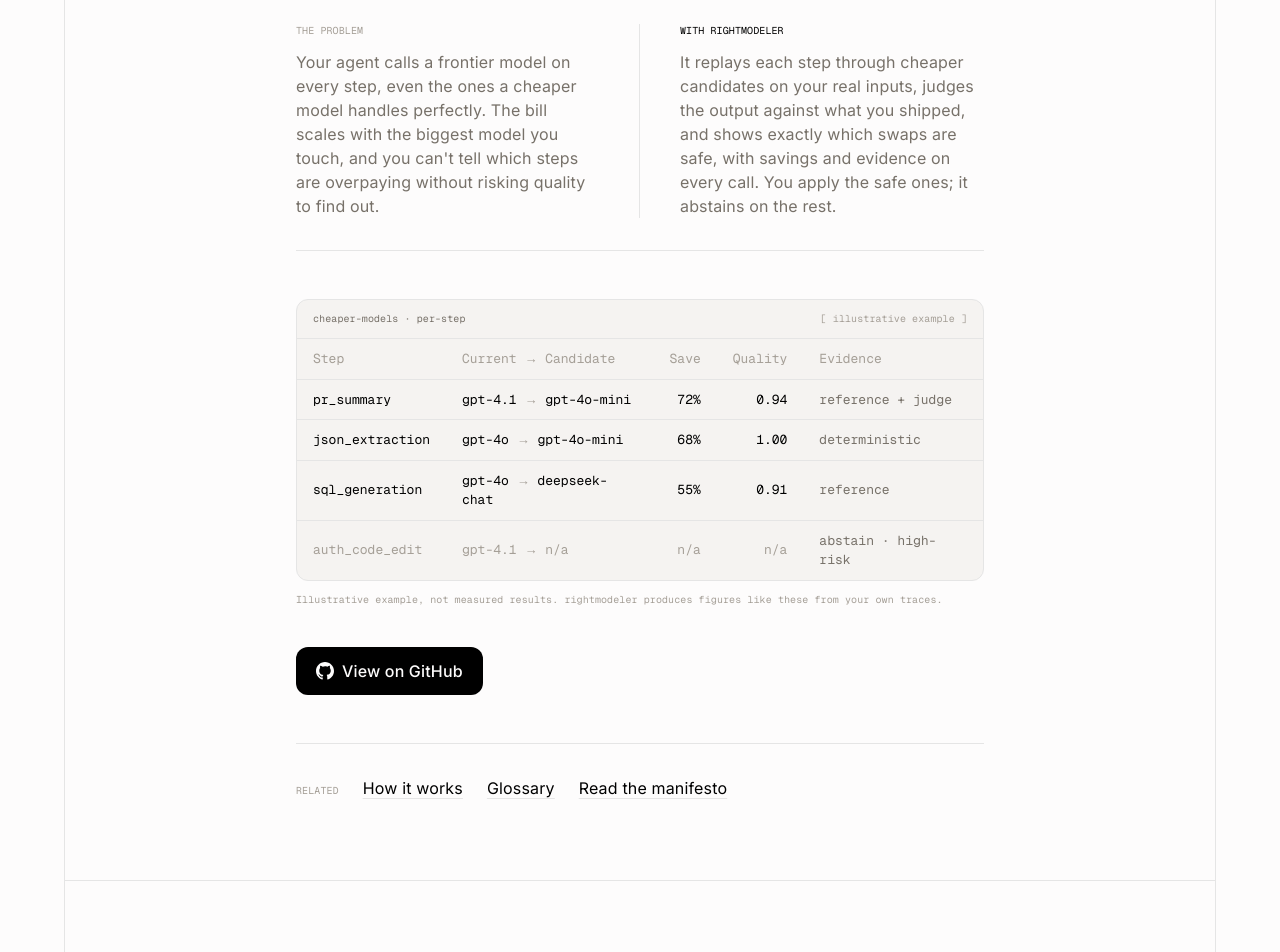
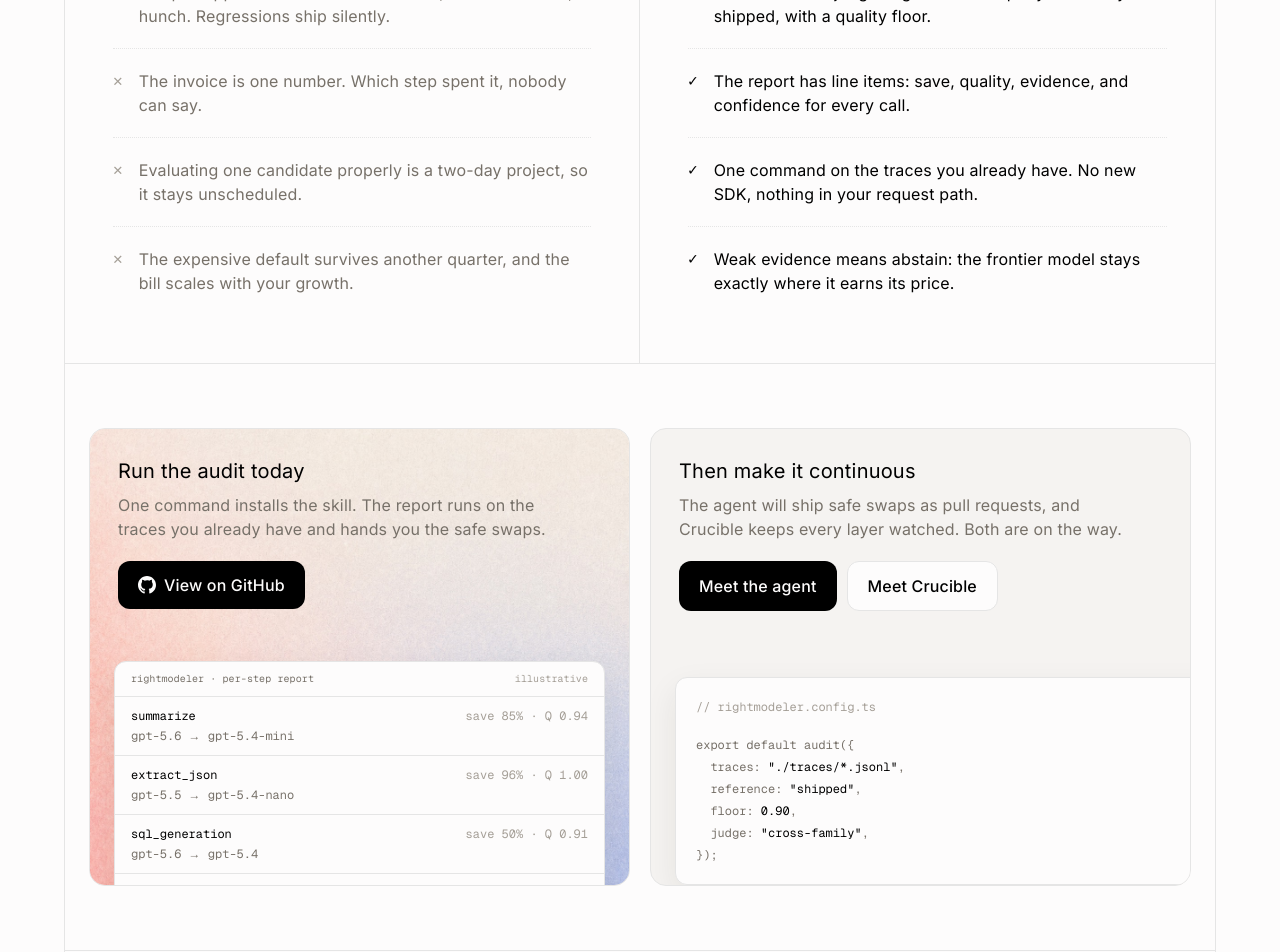
Before and after one commit to elm-os/rightmodeler, a Next.js app in the folder apps/web/: page /use-cases/reduce-llm-costs in a window 1280 px wide. Shown: the part 740-1692 px from the top of the page. Built offline with nearby package versions, Linux system fonts and the light colour scheme.

Commit message:
feat(web): before-after catalog layout for reduce-llm-costs (#17)
* feat(web): before-after catalog layout for the reduce-llm-costs page

* fix(web): hoist config panel helpers to module scope

* feat(web): grain backdrop on the run-the-audit card

```diff
--- a/apps/web/src/app/use-cases/reduce-llm-costs/page.tsx
+++ b/apps/web/src/app/use-cases/reduce-llm-costs/page.tsx
@@ -1,11 +1,11 @@
 import type { Metadata } from "next";
+import Image from "next/image";
+import Link from "next/link";
 import { JsonLd } from "@/components/json-ld";
-import { Faq, type FaqItem } from "@/components/sections/faq";
 import { GithubButton } from "@/components/sections/github-button";
 import { PageHero } from "@/components/sections/page-hero";
 import { PageShell } from "@/components/sections/page-shell";
 import { RelatedLinks } from "@/components/sections/related-links";
-import { Tldr } from "@/components/sections/tldr";
 import { Reveal } from "@/components/reveal";
 import { breadcrumbLd, pageMetadata } from "@/lib/seo";
 
@@ -16,54 +16,26 @@
   path: "/use-cases/reduce-llm-costs",
 });
 
-// Illustrative per-step ledger — the same shape rightmodeler emits, mirroring the home hero's rows.
-// Every figure is an example, not a measured result; the abstain row keeps the honest "it declines
-// to gamble" beat.
-const ROWS: {
-  step: string;
-  from: string;
-  to: string;
-  save: string;
-  quality: string;
-  evidence: string;
-  dim?: boolean;
-}[] = [
-  {
-    step: "pr_summary",
-    from: "gpt-4.1",
-    to: "gpt-4o-mini",
-    save: "72%",
-    quality: "0.94",
-    evidence: "reference + judge",
-  },
-  {
-    step: "json_extraction",
-    from: "gpt-4o",
-    to: "gpt-4o-mini",
-    save: "68%",
-    quality: "1.00",
-    evidence: "deterministic",
-  },
-  {
-    step: "sql_generation",
-    from: "gpt-4o",
-    to: "deepseek-chat",
-    save: "55%",
-    quality: "0.91",
-    evidence: "reference",
-  },
-  {
-    step: "auth_code_edit",
-    from: "gpt-4.1",
-    to: "n/a",
-    save: "n/a",
-    quality: "n/a",
-    evidence: "abstain · high-risk",
-    dim: true,
-  },
+// ── The before/after band: five muted failures against five proven answers, item for item,
+// separated by dotted hairlines the way the reference draws them.
+
+const BEFORE: string[] = [
+  "Every step runs the frontier model, because nobody can prove a cheaper one holds.",
+  "Swaps happen on vibes: a leaderboard, a launch thread, a hunch. Regressions ship silently.",
+  "The invoice is one number. Which step spent it, nobody can say.",
+  "Evaluating one candidate properly is a two-day project, so it stays unscheduled.",
+  "The expensive default survives another quarter, and the bill scales with your growth.",
 ];
 
-const FAQ: FaqItem[] = [
+const AFTER: string[] = [
+  "Every step is audited on your own traces, and the safe swaps are proven per step.",
+  "Candidates are judged against the output you already shipped, with a quality floor.",
+  "The report has line items: save, quality, evidence, and confidence for every call.",
+  "One command on the traces you already have. No new SDK, nothing in your request path.",
+  "Weak evidence means abstain: the frontier model stays exactly where it earns its price.",
+];
+
+const FAQ: { q: string; a: string }[] = [
   {
     q: "Will cutting cost hurt quality?",
     a: "Only if you downgrade blind. rightmodeler proves each swap against the output you already shipped and enforces a quality floor, so a step moves to a cheaper model only when quality holds. When it can't prove that, it abstains and keeps the frontier model.",
@@ -76,7 +48,150 @@
     q: "Do I have to switch models everywhere?",
     a: "No. The audit is per step, not all-or-nothing. Adopt one safe swap and leave the rest on the frontier model.",
   },
+  {
+    q: "Do I need new instrumentation?",
+    a: "No. rightmodeler reads the traces you already emit across eight formats, folds them into one per-step schema, and runs offline. Nothing sits in your request path.",
+  },
 ];
+
+const faqLd = {
+  "@context": "https://schema.org",
+  "@type": "FAQPage",
+  mainEntity: FAQ.map((item) => ({
+    "@type": "Question",
+    name: item.q,
+    acceptedAnswer: { "@type": "Answer", text: item.a },
+  })),
+};
+
+// ── The two mockups tucked into the CTA cards, clipped by the card edges like the reference's
+// chat window and code panel. Figures are stamped illustrative; shadows are illustration-only.
+
+const MOCKUP_SHADOW = "shadow-[0_12px_32px_rgba(41,36,31,0.08)]";
+
+// Left card: the per-step report, mid-scroll. The abstain row keeps the honest beat.
+function LedgerMockup() {
+  const rows: { step: string; swap: string; meta: string; dim?: boolean }[] = [
+    {
+      step: "summarize",
+      swap: "gpt-5.6 → gpt-5.4-mini",
+      meta: "save 85% · Q 0.94",
+    },
+    {
+      step: "extract_json",
+      swap: "gpt-5.5 → gpt-5.4-nano",
+      meta: "save 96% · Q 1.00",
+    },
+    {
+      step: "sql_generation",
+      swap: "gpt-5.6 → gpt-5.4",
+      meta: "save 50% · Q 0.91",
+    },
+    {
+      step: "auth_code_edit",
+      swap: "stays on gpt-5.6",
+      meta: "abstain · high-risk",
+      dim: true,
+    },
+  ];
+  return (
+    <div className="relative mx-4 -mb-12 mt-6 sm:mx-6">
+      <div
+        className={`rounded-xl border border-ash-border bg-parchment-white ${MOCKUP_SHADOW}`}
+      >
+        <div className="flex items-center justify-between gap-3 border-b border-ash-border px-4 py-2.5">
+          <span className="min-w-0 truncate font-mono text-caption text-driftwood">
+            rightmodeler · per-step report
+          </span>
+          <span className="shrink-0 font-mono text-caption text-fog">
+            illustrative
+          </span>
+        </div>
+        <div className="divide-y divide-ash-border">
+          {rows.map((row) => (
+            <div key={row.step} className="px-4 py-2.5 font-mono text-[12px]">
+              <div className="flex items-baseline justify-between gap-3">
+                <span
+                  className={`min-w-0 truncate ${row.dim ? "text-fog" : "text-midnight-ink"}`}
+                >
+                  {row.step}
+                </span>
+                <span
+                  className={`shrink-0 ${row.dim ? "text-fog" : "text-fog"}`}
+                >
+                  {row.meta}
+                </span>
+              </div>
+              <div
+                className={`mt-0.5 ${row.dim ? "text-fog" : "text-driftwood"}`}
+              >
+                {row.swap}
+              </div>
+            </div>
+          ))}
+        </div>
+      </div>
+    </div>
+  );
+}
+
+// Monochrome "syntax" tones for the config panel: structure in driftwood, comments in fog,
+// values in ink.
+const Ln = ({ children }: { children: React.ReactNode }) => (
+  <div className="whitespace-pre text-driftwood">{children}</div>
+);
+const C = ({ children }: { children: React.ReactNode }) => (
+  <span className="text-fog">{children}</span>
+);
+const V = ({ children }: { children: React.ReactNode }) => (
+  <span className="text-midnight-ink">{children}</span>
+);
+
+// Right card: the audit as configuration, running off the card's corner like the reference's
+// code panel.
+function ConfigMockup() {
+  return (
+    <div className="relative -mr-6 mb-0 ml-4 mt-6 sm:-mr-8 sm:ml-6">
+      <div
+        className={`rounded-xl border border-ash-border bg-parchment-white p-4 sm:p-5 ${MOCKUP_SHADOW}`}
+      >
+        <div className="space-y-1 font-mono text-[12px]">
+          <Ln>
+            <C>{"// rightmodeler.config.ts"}</C>
+          </Ln>
+          <div aria-hidden className="h-3" />
+          <Ln>{"export default audit({"}</Ln>
+          <Ln>
+            {"  traces: "}
+            <V>{'"./traces/*.jsonl"'}</V>
+            {","}
+          </Ln>
+          <Ln>
+            {"  reference: "}
+            <V>{'"shipped"'}</V>
+            {","}
+          </Ln>
+          <Ln>
+            {"  floor: "}
+            <V>0.90</V>
+            {","}
+          </Ln>
+          <Ln>
+            {"  judge: "}
+            <V>{'"cross-family"'}</V>
+            {","}
+          </Ln>
+          <Ln>{"});"}</Ln>
+        </div>
+      </div>
+    </div>
+  );
+}
+
+const pillPrimary =
+  "inline-flex items-center justify-center rounded-xl bg-midnight-ink px-5 py-3 text-body font-medium text-parchment-white transition-transform duration-150 ease-out-strong active:scale-[0.97] focus-visible:outline-none focus-visible:ring-2 focus-visible:ring-midnight-ink/40 focus-visible:ring-offset-2 focus-visible:ring-offset-parchment-white";
+const pillSecondary =
+  "inline-flex items-center justify-center rounded-xl border border-ash-border bg-parchment-white px-5 py-3 text-body font-medium text-midnight-ink transition-[background-color,transform] duration-150 ease-out hover:bg-warm-sand active:scale-[0.97] focus-visible:outline-none focus-visible:ring-2 focus-visible:ring-midnight-ink/40 focus-visible:ring-offset-2 focus-visible:ring-offset-parchment-white";
 
 export default function ReduceLlmCostsPage() {
   return (
@@ -87,6 +202,7 @@
           "/use-cases/reduce-llm-costs",
         )}
       />
+      <JsonLd data={faqLd} />
 
       <PageHero
         eyebrow="Use case · Reduce LLM costs"
@@ -96,133 +212,159 @@
 
       <div aria-hidden className="h-px w-full bg-ash-border" />
 
+      {/* ── Before / after: two full-bleed columns split by the center hairline, five muted
+          failures answered item for item, dotted rules between entries like the reference. ── */}
       <section className="bg-parchment-white">
-        <div className="mx-auto max-w-3xl px-6 py-16 sm:px-10 sm:py-20">
+        <div className="relative grid lg:grid-cols-2 lg:divide-x lg:divide-ash-border">
+          <div className="p-6 sm:p-10 lg:p-12">
             <Reveal>
-            <Tldr>
-              Most of your model spend hides in a few over-provisioned steps.
-              rightmodeler finds them, proves the cheaper swap on{" "}
-              <span className="text-midnight-ink">your own traces</span>, and
-              leaves the risky ones on the frontier model.
-            </Tldr>
+              <h2 className="font-sans text-heading-sm text-midnight-ink">
+                Before rightmodeler
+              </h2>
+              <ul className="mt-8">
+                {BEFORE.map((item, i) => (
+                  <li
+                    key={item}
+                    className={`flex gap-4 py-5 ${
+                      i > 0 ? "border-t border-dotted border-ash-border" : ""
+                    }`}
+                  >
+                    <span aria-hidden className="font-mono text-fog">
+                      ✕
+                    </span>
+                    <span className="text-body text-driftwood">{item}</span>
+                  </li>
+                ))}
+              </ul>
             </Reveal>
+          </div>
 
-          {/* Problem → solution: a hairline-divided pair, not two boxes. The muted problem sets up
-              the inked solution label as the payoff. */}
-          <Reveal className="mt-12 grid grid-cols-1 gap-y-8 border-y border-ash-border py-8 sm:grid-cols-2 sm:gap-y-0 sm:divide-x sm:divide-ash-border">
-            <div className="sm:pr-10">
-              <p className="font-mono text-caption uppercase text-fog">
-                The problem
+          <div className="border-t border-ash-border p-6 sm:p-10 lg:border-t-0 lg:p-12">
+            <Reveal delay={0.06}>
+              <h2 className="font-sans text-heading-sm text-midnight-ink">
+                With rightmodeler
+              </h2>
+              <ul className="mt-8">
+                {AFTER.map((item, i) => (
+                  <li
+                    key={item}
+                    className={`flex gap-4 py-5 ${
+                      i > 0 ? "border-t border-dotted border-ash-border" : ""
+                    }`}
+                  >
+                    <span aria-hidden className="font-mono text-midnight-ink">
+                      ✓
+                    </span>
+                    <span className="text-body text-midnight-ink">{item}</span>
+                  </li>
+                ))}
+              </ul>
+            </Reveal>
+          </div>
+        </div>
+      </section>
+
+      <div aria-hidden className="h-px w-full bg-ash-border" />
+
+      {/* ── Two ways in: run the audit now, or line up the continuous versions. Each card holds
+          its mockup clipped by the card edge. ── */}
+      <section className="bg-parchment-white">
+        <div className="px-4 py-14 sm:px-6 sm:py-16">
+          <div className="grid gap-4 sm:gap-5 md:grid-cols-2">
+            <Reveal className="h-full">
+              <div className="relative isolate flex h-full flex-col overflow-hidden rounded-2xl border border-ash-border bg-warm-sand">
+                {/* Same subtle grain as the agent page's deliverable panel. */}
+                <Image
+                  src="/agent/showcase-grain.jpg"
+                  alt=""
+                  fill
+                  aria-hidden
+                  className="-z-10 object-cover object-left-bottom"
+                  sizes="(min-width: 768px) 50vw, 100vw"
+                />
+                <div className="p-6 sm:p-7">
+                  <h2 className="font-sans text-heading-sm text-midnight-ink">
+                    Run the audit today
+                  </h2>
+                  <p className="mt-2 max-w-md text-body text-driftwood">
+                    One command installs the skill. The report runs on the
+                    traces you already have and hands you the safe swaps.
                   </p>
-              <p className="mt-3 text-body text-driftwood">
-                Your agent calls a frontier model on every step, even the ones a
-                cheaper model handles perfectly. The bill scales with the
-                biggest model you touch, and you can&apos;t tell which steps are
-                overpaying without risking quality to find out.
-              </p>
+                  <div className="mt-5">
+                    <GithubButton />
                   </div>
-            <div className="sm:pl-10">
-              <p className="font-mono text-caption uppercase text-midnight-ink">
-                With rightmodeler
-              </p>
-              <p className="mt-3 text-body text-driftwood">
-                It replays each step through cheaper candidates on your real
-                inputs, judges the output against what you shipped, and shows
-                exactly which swaps are safe, with savings and evidence on every
-                call. You apply the safe ones; it abstains on the rest.
-              </p>
+                </div>
+                <div className="mt-auto">
+                  <LedgerMockup />
+                </div>
               </div>
             </Reveal>
 
-          {/* Illustrative per-step ledger */}
-          <Reveal delay={0.08} className="mt-12">
-            <div className="overflow-hidden rounded-xl border border-ash-border bg-warm-sand">
-              <div className="flex items-center justify-between border-b border-ash-border px-4 py-3">
-                <span className="font-mono text-caption text-driftwood">
-                  cheaper-models · per-step
-                </span>
-                <span className="font-mono text-caption text-fog">
-                  [ illustrative example ]
-                </span>
-              </div>
-              <div className="overflow-x-auto">
-                <table className="w-full min-w-[36rem] border-collapse font-mono text-[13px]">
-                  <thead>
-                    <tr className="border-b border-ash-border text-fog">
-                      <th className="px-4 py-2.5 text-left font-normal">
-                        Step
-                      </th>
-                      <th className="px-4 py-2.5 text-left font-normal">
-                        Current → Candidate
-                      </th>
-                      <th className="px-4 py-2.5 text-right font-normal">
-                        Save
-                      </th>
-                      <th className="px-4 py-2.5 text-right font-normal">
-                        Quality
-                      </th>
-                      <th className="px-4 py-2.5 text-left font-normal">
-                        Evidence
-                      </th>
-                    </tr>
-                  </thead>
-                  <tbody>
-                    {ROWS.map((r) => {
-                      const ink = r.dim ? "text-fog" : "text-midnight-ink";
-                      return (
-                        <tr
-                          key={r.step}
-                          className="border-b border-ash-border last:border-0"
-                        >
-                          <td className={`px-4 py-2.5 ${ink}`}>{r.step}</td>
-                          <td className="px-4 py-2.5">
-                            <span
-                              className={
-                                r.dim ? "text-fog" : "text-midnight-ink"
-                              }
-                            >
-                              {r.from}
-                            </span>
-                            <span className="text-fog"> → </span>
-                            <span
-                              className={
-                                r.dim ? "text-fog" : "text-midnight-ink"
-                              }
-                            >
-                              {r.to}
-                            </span>
-                          </td>
-                          <td
-                            className={`px-4 py-2.5 text-right tabular-nums ${ink}`}
-                          >
-                            {r.save}
-                          </td>
-                          <td
-                            className={`px-4 py-2.5 text-right tabular-nums ${ink}`}
-                          >
-                            {r.quality}
-                          </td>
-                          <td className="px-4 py-2.5 text-driftwood">
-                            {r.evidence}
-                          </td>
-                        </tr>
-                      );
-                    })}
-                  </tbody>
-                </table>
+            <Reveal delay={0.06} className="h-full">
+              <div className="flex h-full flex-col overflow-hidden rounded-2xl border border-ash-border bg-warm-sand">
+                <div className="p-6 sm:p-7">
+                  <h2 className="font-sans text-heading-sm text-midnight-ink">
+                    Then make it continuous
+                  </h2>
+                  <p className="mt-2 max-w-md text-body text-driftwood">
+                    The agent will ship safe swaps as pull requests, and
+                    Crucible keeps every layer watched. Both are on the way.
+                  </p>
+                  <div className="mt-5 flex flex-wrap gap-2.5">
+                    <Link href="/agent" className={pillPrimary}>
+                      Meet the agent
+                    </Link>
+                    <Link href="/crucible" className={pillSecondary}>
+                      Meet Crucible
+                    </Link>
                   </div>
                 </div>
-            <p className="mt-3 font-mono text-caption text-fog">
-              Illustrative example, not measured results. rightmodeler produces
-              figures like these from your own traces.
-            </p>
+                <div className="mt-auto">
+                  <ConfigMockup />
+                </div>
+              </div>
             </Reveal>
+          </div>
+        </div>
+      </section>
 
-          <Reveal delay={0.12} className="mt-10">
-            <GithubButton />
+      <div aria-hidden className="h-px w-full bg-ash-border" />
+
+      {/* ── FAQ: the display title on the left, dotted-ruled answers on the right. ── */}
+      <section className="bg-parchment-white">
+        <div className="px-6 py-14 sm:px-10 sm:py-16 lg:px-12">
+          <div className="grid gap-10 lg:grid-cols-[1fr_2fr] lg:gap-16">
+            <Reveal>
+              <h2 className="max-w-xs font-display text-heading text-balance text-midnight-ink sm:text-heading-lg">
+                Frequently asked questions
+              </h2>
             </Reveal>
+            <dl>
+              {FAQ.map((item, i) => (
+                <Reveal key={item.q} delay={i * 0.04}>
+                  <div
+                    className={`py-6 ${
+                      i > 0 ? "border-t border-dotted border-ash-border" : ""
+                    }`}
+                  >
+                    <dt className="text-subheading text-midnight-ink">
+                      {item.q}
+                    </dt>
+                    <dd className="mt-2 max-w-2xl text-body text-driftwood">
+                      {item.a}
+                    </dd>
+                  </div>
+                </Reveal>
+              ))}
+            </dl>
+          </div>
+        </div>
+      </section>
 
-          <div className="mt-12 border-t border-ash-border pt-8">
+      <div aria-hidden className="h-px w-full bg-ash-border" />
+
+      <section className="bg-parchment-white">
+        <div className="mx-auto max-w-3xl px-6 py-12 sm:px-10">
           <RelatedLinks
             links={[
               { href: "/how-it-works", label: "How it works" },
@@ -231,12 +373,7 @@
             ]}
           />
         </div>
-        </div>
       </section>
-
-      <div aria-hidden className="h-px w-full bg-ash-border" />
-
-      <Faq items={FAQ} />
     </PageShell>
   );
 }
```
Lines whose indentation alone changed are shown as unchanged.
